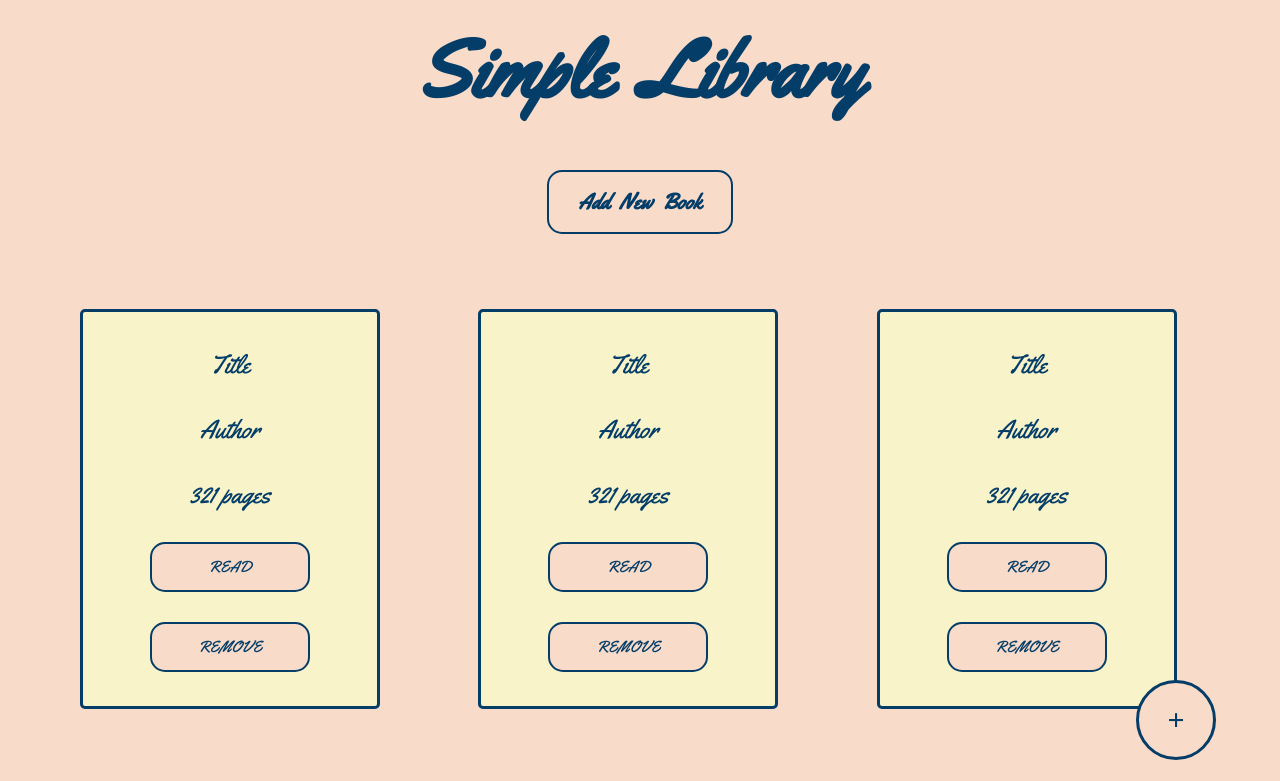
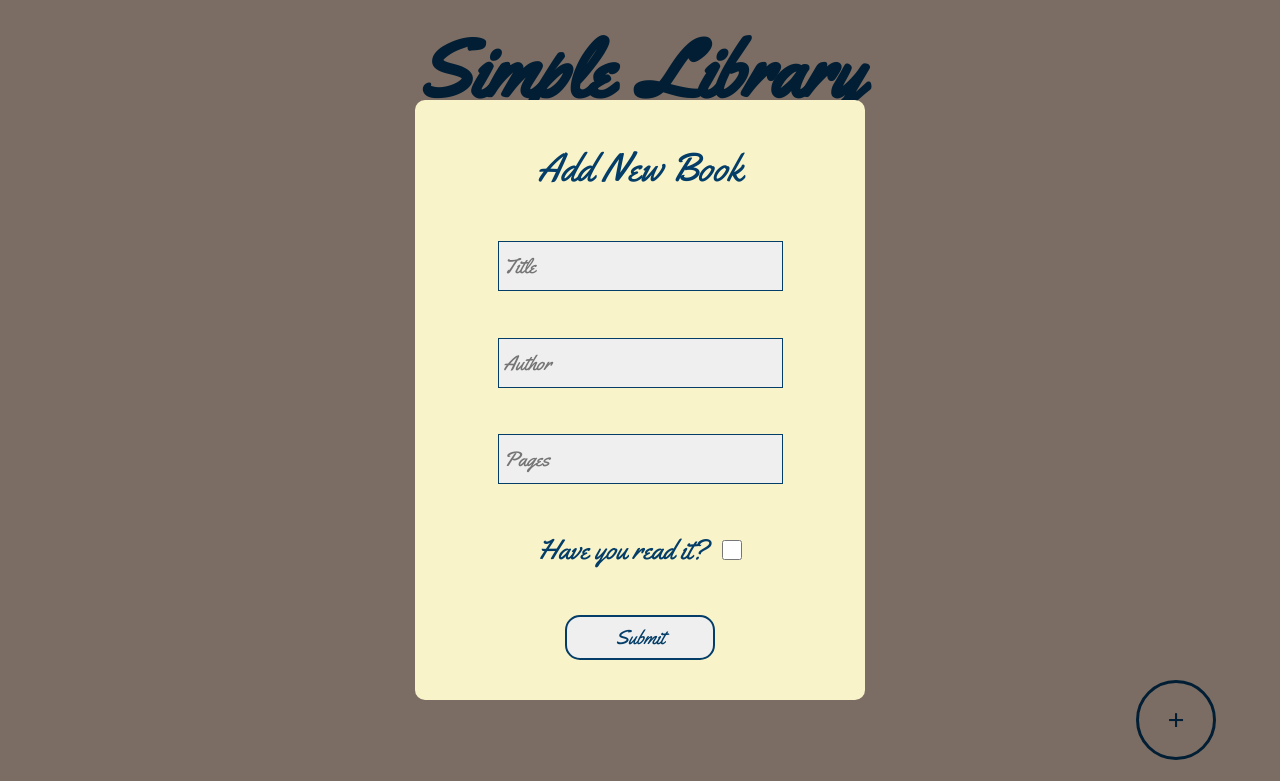
Before and after one commit to PetarR21/odin-library, a plain HTML site: page index.html in a window 1280 px wide. Shown: the top 781 px of the page. Drawn offline with Linux system fonts and the light colour scheme.

Commit message:
Added overlay and overlay-form

```diff
--- a/index.html
+++ b/index.html
@@ -22,34 +22,14 @@
         <button class="btn" id="btn-add">Add New Book</button>
     </div>
     <div id="books" class="container grid">
-        <div class="book">
+        <!--<div class="book">
             <p id="book-title">Title</p>
             <p id="book-author">Author</p>
             <p id="book-pages">321 pages</p>
             <button class="btn" id="btn-read">READ</button>
             <button class="btn" id="btn-remove">REMOVE</button>
-        </div>
-        <div class="book">
-            <p id="book-title">Title</p>
-            <p id="book-author">Author</p>
-            <p id="book-pages">321 pages</p>
-            <button class="btn" id="btn-read">READ</button>
-            <button class="btn" id="btn-remove">REMOVE</button>
-        </div>
-        <div class="book">
-            <p id="book-title">Title</p>
-            <p id="book-author">Author</p>
-            <p id="book-pages">321 pages</p>
-            <button class="btn" id="btn-read">READ</button>
-            <button class="btn" id="btn-remove">REMOVE</button>
-        </div>
-        <div class="book">
-            <p id="book-title">Title</p>
-            <p id="book-author">Author</p>
-            <p id="book-pages">321 pages</p>
-            <button class="btn" id="btn-read">READ</button>
-            <button class="btn" id="btn-remove">REMOVE</button>
-        </div>
+        </div>-->
+
     </div>
     <div id="fixed-btn-container">
         <button class="btn" id="fixed-add-btn">
@@ -62,6 +42,27 @@
                         class="fab fa-github fa-1x"></i></a></p>
         </div>
     </footer>
+
+    <div id=overlay></div>
+
+
+    <div id="form">
+        <form>
+            <legend>Add New Book</legend>
+            <input type="text" id="input-title" placeholder="Title" required>
+            <input type="text" id="input-author" placeholder="Author" required>
+            <input type="number" id="input-pages" placeholder="Pages" required>
+            <div id="div-read">
+                <label for="input-read">Have you read it?</label>
+                <input type="checkbox" id="input-read" name="input-read">
+            </div>
+            <div id="sumbit">
+                <button type="sumbit" id="btn-submit"class="btn">Submit</button>
+            </div>
+        </form>
+    </div>
+
+
 </body>
 
 </html>
--- a/style.css
+++ b/style.css
@@ -154,6 +154,105 @@ footer i:hover {
 
 /*Fixed add button - end*/
 
+/* Overlay - start*/
+
+#overlay {
+    position: fixed;
+    /*display: none;*/
+    width: 100%;
+    height: 100%;
+    top: 0;
+    left: 0;
+    right: 0;
+    bottom: 0;
+    background-color: rgba(0, 0, 0, 0.5);
+    z-index: 2;
+    cursor: pointer;
+}
+
+/* Overlay - end */
+
+/* Form - start */
+
+#form {
+    position: fixed;
+    z-index: 3;
+    top: 50%;
+    left: 50%;
+    width: 450px;
+    height: 600px;
+    padding: 40px;
+    border: 2px solid var(--modal-border);
+    border-radius: 10px;
+    background-color: var(--modal);
+    text-align: center;
+    transition: 200ms ease-in-out;
+    background-color: #f8f3c9;
+    margin-top: -300px;
+    margin-left: -225px;
+}
+
+form {
+    height: 100%;
+    display: flex;
+    flex-direction: column;
+    justify-content: space-between;
+    align-items: center;
+    color: var(--secondary);
+}
+
+form legend {
+    font-size: 40px;
+}
+
+form input[type="text"], input[type="number"] {
+    height: 50px;
+    width: 285px;
+    font-size: 1.3em;
+    padding-left: 5px;
+    font-family: 'Yellowtail';
+    color: var(--secondary);
+    border: 1px solid #033d68;
+    background-color: #EFEFEF;
+}
+
+form input[type="text"]:focus, input[type="number"]:focus {
+    border: 2px solid #033d68;
+    outline: none;
+}
+
+#div-read {
+    display: flex;
+    justify-content: center;
+    align-items: center;
+    gap: 15px;
+}
+
+#div-read label {
+    font-size: 28px;
+}
+
+#div-read input {
+    width: 20px;
+    height: 20px;
+    background-color: #EFEFEF;
+}
+
+#btn-submit {
+    width: 150px;
+    height: 45px;
+    font-size: 20px;
+    padding: 5px 10px;
+    color: #033d68;
+    border: 2px solid #033d68;
+}
+
+#btn-submit:hover {
+    color: #f8f3c9;
+}
+
+/* Form - end */
+
 /* Utilities - start*/
 
 .flex {
@@ -187,6 +286,10 @@ footer i:hover {
 .btn:hover {
     background-color: var(--secondary);
     color: var(--primary);
+}
+
+.hidden {
+    display: none;
 }
 
 /* Utilities - end*/
```
Also changed, not shown: main.js (+7 -1 lines).
